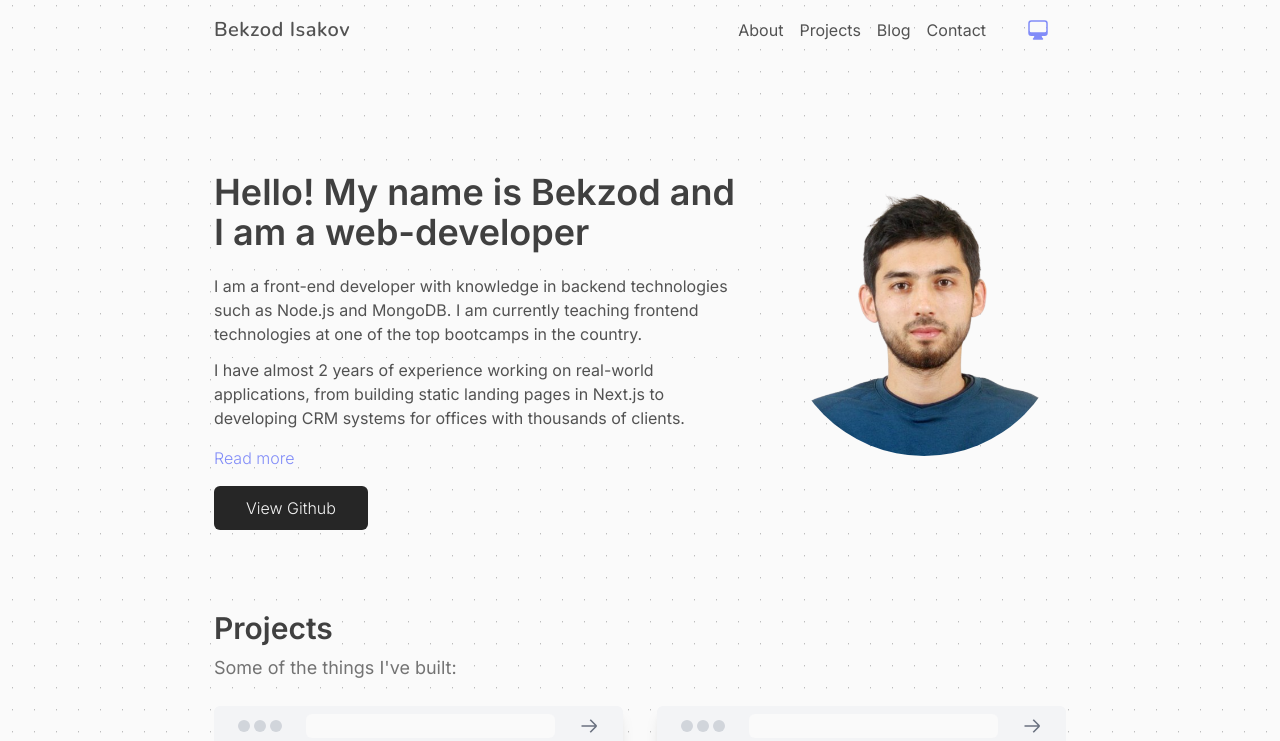
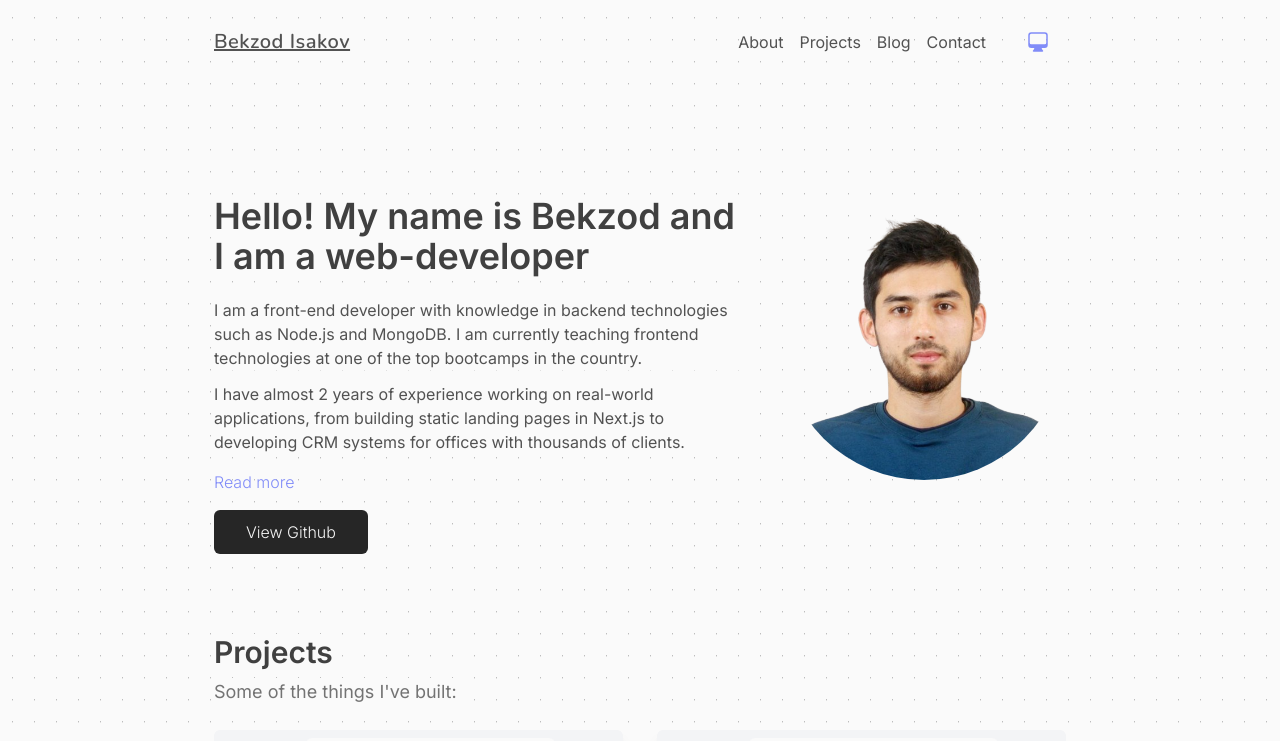
Before and after one commit to BehzodIsakov/my_website, a Next.js app: page / in a window 1280 px wide. Shown: the top 741 px of the page. Built offline with nearby package versions, Linux system fonts and the light colour scheme.

Commit message:
Header: add vertical spacing

```diff
--- a/components/Header.tsx
+++ b/components/Header.tsx
@@ -1,12 +1,14 @@
 "use client";
 
+import { useState } from "react";
 import Link from "next/link";
+import { Nunito } from "next/font/google";
+import clsx from "clsx";
+
 import Navigation from "./Navigation";
 import { NavLink } from "@/lib/types";
 import MobileNavigation from "./MobileNavigation";
 import ThemeSwitcher from "./ThemeSwitcher";
-import { Nunito } from "next/font/google";
-import { useEffect, useState } from "react";
 
 const navLinks: NavLink[] = [
   { name: "about", href: "/about" },
@@ -34,14 +36,15 @@ export default function Header() {
 
   return (
     <header
-      className={`py-4 transition-all duration-300 ${
-        isSticky ? "fixed top-0 w-full backdrop-blur-xl bg-white/80 dark:bg-blue-500/10 shadow-lg" : ""
-      }`}
+      className={`py-7 transition-all duration-300 ${clsx(
+        isSticky &&
+          "fixed top-0 w-full backdrop-blur-xl bg-white/80 dark:bg-blue-500/10 shadow-lg"
+      )}`}
     >
       <div className='flex justify-between items-center mx-auto'>
         <Link
           href='/'
-          className={`font-semibold text-xl tracking-wide ${nunito.className}`}
+          className={`font-semibold text-xl tracking-wide underline ${nunito.className}`}
         >
           Bekzod Isakov
         </Link>
```
